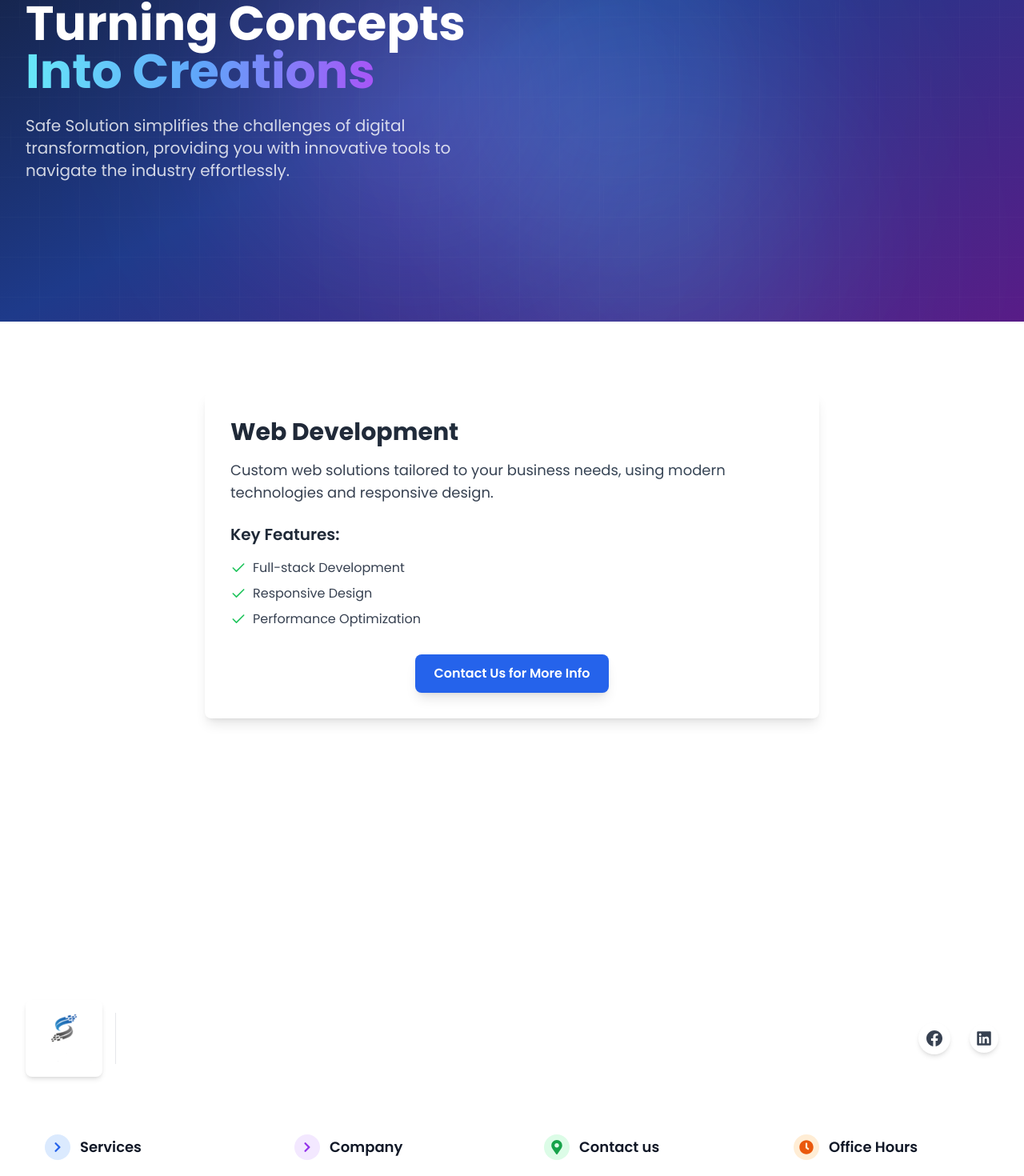
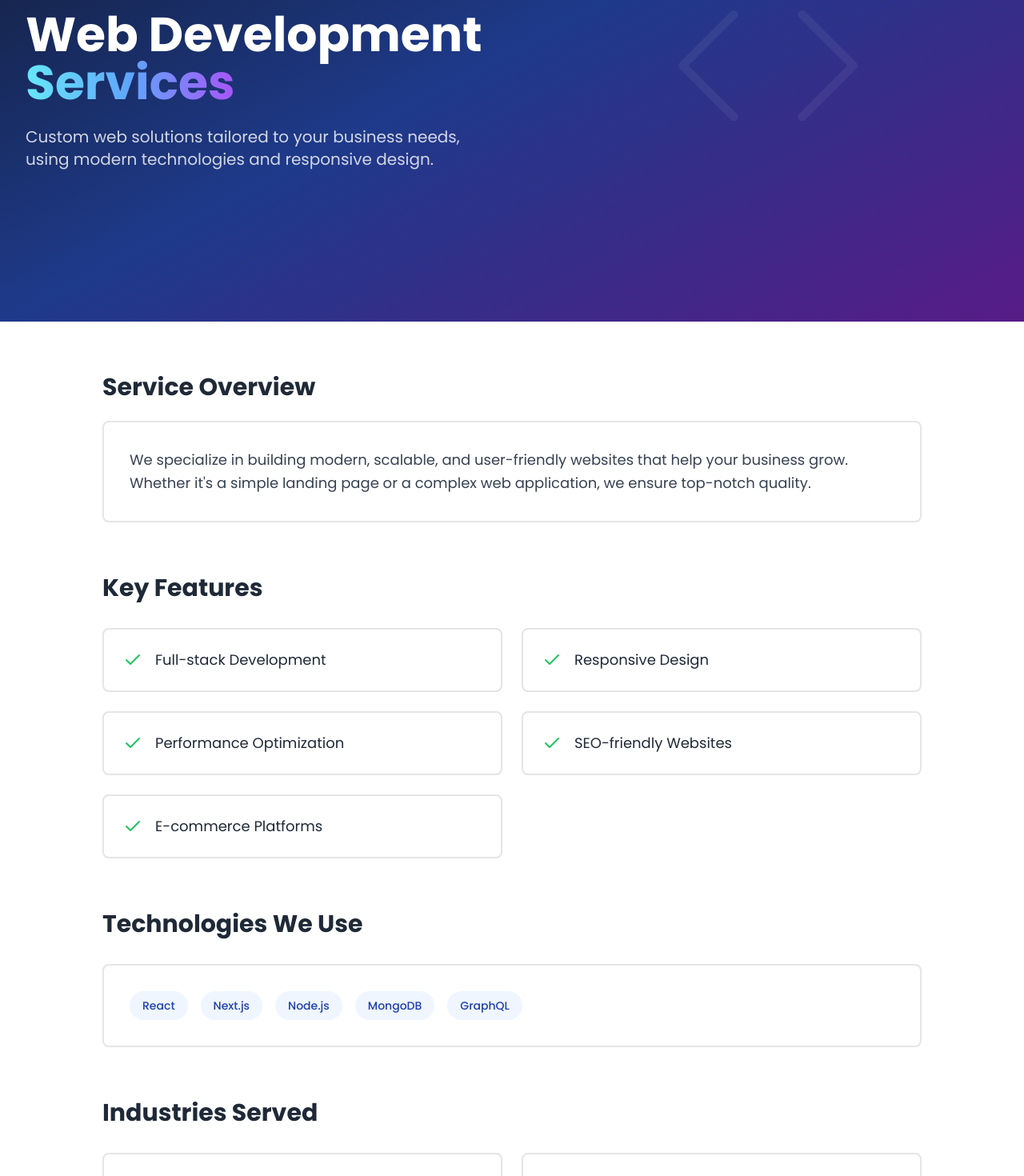
Before and after one commit to waseemarchiwiz/safesolutions-portfolio-webapp, a React (Vite) app: page /software/1 in a window 1280 px wide. Shown: the part 278-1748 px from the top of the page at 80% size. Built offline with nearby package versions, Linux system fonts and the light colour scheme; no server answers.

Commit message:
Added Content and add designed services details page

```diff
--- a/src/pages/Client/softwaredetails/Software.js
+++ b/src/pages/Client/softwaredetails/Software.js
@@ -12,7 +12,7 @@ import {
 export const Software = [
   {
     id: "1",
-    icon: CodeIcon, // Store the reference to the component
+    icon: CodeIcon, // Reference to the icon component
     title: "Web Development",
     description:
       "Custom web solutions tailored to your business needs, using modern technologies and responsive design.",
@@ -20,39 +20,80 @@ export const Software = [
       "Full-stack Development",
       "Responsive Design",
       "Performance Optimization",
+      "SEO-friendly Websites",
+      "E-commerce Platforms",
     ],
+    details: {
+      overview:
+        "We specialize in building modern, scalable, and user-friendly websites that help your business grow. Whether it's a simple landing page or a complex web application, we ensure top-notch quality.",
+      technologies: ["React", "Next.js", "Node.js", "MongoDB", "GraphQL"],
+      industriesServed: ["E-commerce", "Healthcare", "Education", "Startups"],
+    },
   },
   {
     id: "2",
     icon: PaletteIcon,
-    title: "UI/UX Design",
+    title: "Artificial Intelligence",
     description:
-      "Creating intuitive and engaging user interfaces that enhance user experience and drive conversion.",
-    features: ["User Research", "Wireframing", "Interactive Prototypes"],
+      "Harness the power of AI to automate processes, gain insights, and drive innovation in your business.",
+    features: [
+      "Machine Learning Models",
+      "Natural Language Processing",
+      "Predictive Analytics",
+      "Computer Vision",
+      "Custom AI Solutions",
+    ],
+    details: {
+      overview:
+        "We develop AI-driven solutions that empower your business to make data-driven decisions, automate repetitive tasks, and create personalized user experiences.",
+      technologies: ["TensorFlow", "PyTorch", "OpenAI", "AWS SageMaker"],
+      useCases: [
+        "Chatbots and Virtual Assistants",
+        "Fraud Detection",
+        "Customer Segmentation",
+        "Image Recognition",
+      ],
+    },
   },
   {
     id: "3",
     icon: Rocket,
-    title: "Digital Strategy",
+    title: "Game Development",
     description:
-      "Comprehensive digital transformation strategies to help your business grow and adapt in the digital landscape.",
+      "End-to-end game development services to create immersive and engaging gaming experiences.",
     features: [
-      "Business Analysis",
-      "Technology Consulting",
-      "Digital Roadmapping",
+      "2D/3D Game Design",
+      "Cross-platform Development",
+      "Multiplayer Integration",
+      "UI/UX for Games",
+      "AR/VR Game Experiences",
     ],
+    details: {
+      overview:
+        "From concept to deployment, we bring your game ideas to life with state-of-the-art technology and stunning visuals, ensuring an engaging experience for your audience.",
+      technologies: ["Unity", "Unreal Engine", "C#", "Blender", "Photon"],
+      gameTypes: ["Action", "Adventure", "Simulation", "Educational Games"],
+    },
   },
   {
     id: "4",
     icon: ShieldCheckIcon,
-    title: "Cybersecurity Services",
+    title: "App Development",
     description:
-      "Protect your digital assets with advanced security solutions and risk management strategies.",
+      "Build secure, scalable, and feature-rich mobile applications tailored to your needs.",
     features: [
-      "Risk Assessment",
-      "Data Protection",
-      "Threat Monitoring & Response",
+      "iOS and Android Development",
+      "Cross-platform Apps",
+      "UI/UX for Mobile Apps",
+      "App Security Features",
+      "Push Notifications",
     ],
+    details: {
+      overview:
+        "Our app development services include native and cross-platform solutions that deliver seamless performance and intuitive interfaces.",
+      technologies: ["Flutter", "React Native", "Swift", "Kotlin", "Firebase"],
+      industriesServed: ["Healthcare", "Finance", "Logistics", "Retail"],
+    },
   },
   {
     id: "5",
@@ -60,34 +101,114 @@ export const Software = [
     title: "Cloud Solutions",
     description:
       "Scalable and secure cloud infrastructure to streamline your business operations.",
-    features: ["Cloud Migration", "Serverless Computing", "Data Backups"],
+    features: [
+      "Cloud Migration",
+      "Serverless Computing",
+      "Data Backups",
+      "Disaster Recovery",
+      "Cloud Security",
+    ],
+    details: {
+      overview:
+        "Leverage the power of the cloud to reduce costs, enhance scalability, and improve business continuity.",
+      technologies: ["AWS", "Google Cloud", "Azure", "DigitalOcean"],
+      industriesServed: [
+        "Cloud Architecture Design",
+        "Hybrid Cloud Solutions",
+        "Database Management",
+        "DevOps in the Cloud",
+      ],
+    },
   },
   {
     id: "6",
-    icon: ChartPieIcon,
-    title: "Data Analytics",
-    description:
-      "Harness the power of data with actionable insights and advanced analytics tools.",
-    features: ["Data Visualization", "Predictive Analytics", "Big Data"],
-  },
-  {
-    id: "7",
     icon: ServerIcon,
     title: "DevOps Services",
     description:
       "Accelerate your software development lifecycle with continuous integration and delivery solutions.",
-    features: ["CI/CD Pipeline", "Infrastructure Automation", "Monitoring"],
-  },
-  {
-    id: "8",
-    icon: GlobeIcon,
-    title: "SEO & Digital Marketing",
-    description:
-      "Increase your online visibility and drive organic traffic with proven SEO and marketing strategies.",
     features: [
-      "SEO Optimization",
-      "Social Media Marketing",
-      "Content Creation",
+      "CI/CD Pipeline Setup",
+      "Infrastructure Automation",
+      "Monitoring and Logging",
+      "Configuration Management",
+      "Containerization (Docker/Kubernetes)",
     ],
+    details: {
+      overview:
+        "Our DevOps services ensure smooth collaboration between development and operations, enabling faster and more reliable software delivery.",
+      technologies: [
+        "Jenkins",
+        "GitHub Actions",
+        "Terraform",
+        "Ansible",
+        "Kubernetes",
+        "Docker",
+      ],
+      industriesServed: [
+        "Reduced Time to Market",
+        "Improved Code Quality",
+        "Streamlined Deployment",
+        "Enhanced Scalability",
+      ],
+    },
   },
 ];
+
+// {
+//   id: "5",
+//   icon: DatabaseIcon,
+//   title: "Cloud Solutions",
+//   description:
+//     "Scalable and secure cloud infrastructure to streamline your business operations.",
+//   features: [
+//     "Cloud Migration",
+//     "Serverless Computing",
+//     "Data Backups",
+//     "Disaster Recovery",
+//     "Cloud Security",
+//   ],
+//   details: {
+//     overview:
+//       "Leverage the power of the cloud to reduce costs, enhance scalability, and improve business continuity.",
+//     cloudProviders: ["AWS", "Google Cloud", "Azure", "DigitalOcean"],
+//     servicesOffered: [
+//       "Cloud Architecture Design",
+//       "Hybrid Cloud Solutions",
+//       "Database Management",
+//       "DevOps in the Cloud",
+//     ],
+//   },
+// },
+
+// {
+//   id: "6",
+//   icon: ServerIcon,
+//   title: "DevOps Services",
+//   description:
+//     "Accelerate your software development lifecycle with continuous integration and delivery solutions.",
+//   features: [
+//     "CI/CD Pipeline Setup",
+//     "Infrastructure Automation",
+//     "Monitoring and Logging",
+//     "Configuration Management",
+//     "Containerization (Docker/Kubernetes)",
+//   ],
+//   details: {
+//     overview:
+//       "Our DevOps services ensure smooth collaboration between development and operations, enabling faster and more reliable software delivery.",
+//     tools: [
+//       "Jenkins",
+//       "GitHub Actions",
+//       "Terraform",
+//       "Ansible",
+//       "Kubernetes",
+//       "Docker",
+//     ],
+//     benefits: [
+//       "Reduced Time to Market",
+//       "Improved Code Quality",
+//       "Streamlined Deployment",
+//       "Enhanced Scalability",
+//     ],
+//   },
+// },
--- a/src/pages/Client/softwaredetails/SoftwareDetails.jsx
+++ b/src/pages/Client/softwaredetails/SoftwareDetails.jsx
@@ -1,61 +1,25 @@
+
 import React from "react";
 import { Software } from "./Software";
 import { useParams, Link } from "react-router-dom";
-import { Check } from "lucide-react";
+import { Check, ArrowRight } from "lucide-react";
 import { motion } from "framer-motion";
 import ScrollToTop from "@/globals/ScrollToTop";
+import CustomButton from "@/globals/CustomButton";
+
 const SoftwareDetails = () => {
-  const { id } = useParams(); // Call useParams to retrieve route parameters
-
-  // Convert id to a number if necessary, as it might be a string from the URL
+  const { id } = useParams();
   const softwareService = Software.find((software) => software.id === id);
-
-  console.log(softwareService, "softwareService");
 
   if (!softwareService)
     return <div className="text-center py-12">No service found</div>;
 
   return (
     <>
-      <div className="  min-h-[85vh] flex items-center py-14 bg-gradient-to-br from-gray-900 via-blue-900 to-purple-900 text-white">
-        {/* Animated grid background */}
-        <div
-          className="absolute inset-0 overflow-hidden hidden sm:block"
-          style={{
-            backgroundImage: `linear-gradient(transparent 0%, transparent calc(100% - 1px), rgba(255, 255, 255, 0.1) calc(100% - 1px)),
-                         linear-gradient(90deg, transparent 0%, transparent calc(100% - 1px), rgba(255, 255, 255, 0.1) calc(100% - 1px))`,
-            backgroundSize: "50px 50px",
-            opacity: 0.2,
-          }}
-        />
-
-        {/* Enhanced glowing orbs */}
-        <div className="absolute top-1/4 right-1/4 w-96 h-96 bg-blue-500/30 rounded-full blur-[128px] mix-blend-screen hidden sm:block" />
-        <div className="absolute bottom-1/4 left-1/4 w-96 h-96 bg-purple-500/30 rounded-full blur-[128px] mix-blend-screen hidden sm:block" />
-        <div className="absolute top-1/2 left-1/2 w-96 h-96 bg-cyan-500/20 rounded-full blur-[128px] mix-blend-screen hidden sm:block" />
-
+      {/* Hero Section (Kept from previous implementation) */}
+      <div className="min-h-[85vh] flex items-center py-14 bg-gradient-to-br from-gray-900 via-blue-900 to-purple-900 text-white">
         <div className="relative w-full container mx-auto px-4 mt-10 sm:px-6 lg:px-8 py-20">
-          {/* Tech decorations */}
-          <div className="absolute top-0 left-0 w-full h-full overflow-hidden pointer-events-none">
-            {[...Array(20)].map((_, i) => (
-              <div
-                key={i}
-                className="absolute w-px h-20 bg-gradient-to-b from-transparent via-white/20 to-transparent"
-                style={{
-                  left: `${Math.random() * 100}%`,
-                  top: `${Math.random() * 100}%`,
-                  opacity: 0.1,
-                  animation: `moveUpDown ${
-                    5 + Math.random() * 5
-                  }s linear infinite`,
-                  animationDelay: `${Math.random() * 5}s`,
-                }}
-              />
-            ))}
-          </div>
-
           <div className="grid lg:grid-cols-2 gap-16 items-center">
-            {/* Left content */}
             <motion.div
               initial={{ opacity: 0, y: 30 }}
               animate={{ opacity: 1, y: 0 }}
@@ -69,97 +33,128 @@ const SoftwareDetails = () => {
 
               <div className="space-y-4">
                 <h1 className="text-5xl md:text-6xl font-bold mb-6">
-                  <span className="text-white">Turning Concepts </span>
+                  <span className="text-white">{softwareService.title} </span>
                   <span className="text-transparent bg-clip-text bg-gradient-to-r from-cyan-300 via-blue-400 to-purple-500">
-                    Into Creations
+                    Services
                   </span>
                 </h1>
 
                 <p className="text-xl text-white/80 max-w-xl">
-                  Safe Solution simplifies the challenges of digital
-                  transformation, providing you with innovative tools to
-                  navigate the industry effortlessly.
+                  {softwareService.description}
                 </p>
               </div>
             </motion.div>
 
-            {/* Right content - Carousel */}
-          </div>
-        </div>
-
-        {/* Animations */}
-        <style jsx>{`
-          @keyframes moveUpDown {
-            0%,
-            100% {
-              transform: translateY(0);
-            }
-            50% {
-              transform: translateY(100px);
-            }
-          }
-          @keyframes float {
-            0%,
-            100% {
-              transform: translateY(0);
-            }
-            50% {
-              transform: translateY(-20px);
-            }
-          }
-        `}</style>
-      </div>
-      <div className="min-h-screen bg-[#FFFFFF] dark:bg-black py-16 px-6 ">
-        <div className="container mx-auto max-w-3xl ">
-          <div className="flex justify-between items-center mb-6">
-            {/* <Link
-              to="/software"
-              className="text-blue-500 hover:underline text-lg cursor-pointer"
-            >
-              ← Back to Services
-            </Link> */}
-          </div>
-
-          <div className="bg-white dark:bg-gray-800 p-8 rounded-lg shadow-lg">
-            {/* Software Title */}
-            <h1 className="text-3xl font-bold mb-4 dark:text-white text-gray-800">
-              {softwareService.title}
-            </h1>
-
-            {/* Software Description */}
-            <p className="text-lg text-gray-700 dark:text-gray-300 mb-6">
-              {softwareService.description}
-            </p>
-
-            {/* Software Features */}
-            <div>
-              <h2 className="text-xl font-semibold mb-4 dark:text-white text-gray-800">
-                Key Features:
-              </h2>
-              <ul className="space-y-2">
-                {softwareService.features.map((feature, index) => (
-                  <li
-                    key={index}
-                    className="flex items-center text-gray-700 dark:text-gray-300"
-                  >
-                    <Check className="w-5 h-5 mr-2 text-green-500" /> {feature}
-                  </li>
-                ))}
-              </ul>
-            </div>
-
-            {/* Contact Button */}
-            <div className="text-center mt-8">
-              <Link
-                to="/contact"
-                className="inline-block px-6 py-3 bg-blue-600 text-white font-semibold rounded-lg shadow-lg hover:bg-blue-700 transition duration-300"
-              >
-                Contact Us for More Info
-              </Link>
+            {/* Optional: Add service icon or illustration */}
+            <div className="hidden lg:flex justify-center items-center">
+              <softwareService.icon
+                className="w-64 h-64 text-white/20 opacity-30"
+                strokeWidth={1}
+              />
             </div>
           </div>
         </div>
       </div>
+
+      {/* Detailed Service Information */}
+      <div className="bg-white dark:bg-black py-16 px-4 sm:px-6 lg:px-8">
+        <div className="max-w-5xl mx-auto">
+          {/* Overview Section */}
+          <section className="mb-16">
+            <h2 className="text-3xl font-bold text-gray-800 dark:text-white mb-6">
+              Service Overview
+            </h2>
+            <div className="bg-[#FFFFFF] dark:bg-black rounded-lg  border-2  hover:shadow-lg hover:shadow-slate-500 transition-shadow duration-300 p-8">
+              <p className="text-lg text-gray-700 dark:text-gray-300 leading-relaxed">
+                {softwareService.details.overview}
+              </p>
+            </div>
+          </section>
+
+          {/* Features Grid */}
+          <section className="mb-16">
+            <h2 className="text-3xl font-bold text-gray-800 dark:text-white mb-8">
+              Key Features
+            </h2>
+            <div className="grid md:grid-cols-2 gap-6">
+              {softwareService.features.map((feature, index) => (
+                <motion.div
+                  key={index}
+                  initial={{ opacity: 0, y: 20 }}
+                  animate={{ opacity: 1, y: 0 }}
+                  transition={{ delay: index * 0.1 }}
+                  className="bg-[#FFFFFF] dark:bg-black rounded-lg  border-2  hover:shadow-lg hover:shadow-slate-500 transition-shadow duration-300 p-6 flex items-center"
+                >
+                  <Check className="w-6 h-6 text-green-500 mr-4 flex-shrink-0" />
+                  <span className="text-gray-800 dark:text-white text-lg">
+                    {feature}
+                  </span>
+                </motion.div>
+              ))}
+            </div>
+          </section>
+
+          {/* Technologies Section */}
+          <section className="mb-16">
+            <h2 className="text-3xl font-bold text-gray-800 dark:text-white mb-8">
+              Technologies We Use
+            </h2>
+            <div className="bg-[#FFFFFF] dark:bg-black rounded-lg  border-2  hover:shadow-lg hover:shadow-slate-500 transition-shadow duration-300 p-8">
+              <div className="flex flex-wrap gap-4">
+                {softwareService.details.technologies.map((tech, index) => (
+                  <span
+                    key={index}
+                    className="bg-blue-50 dark:bg-gray-700 text-blue-800 dark:text-blue-300 px-4 py-2 rounded-full text-sm font-medium"
+                  >
+                    {tech}
+                  </span>
+                ))}
+              </div>
+            </div>
+          </section>
+
+          {/* Use Cases or Industries Section */}
+          <section className="mb-16">
+            <h2 className="text-3xl font-bold text-gray-800 dark:text-white mb-8">
+              {softwareService.details.useCases
+                ? "Use Cases"
+                : "Industries Served"}
+            </h2>
+            <div className="grid md:grid-cols-2 gap-6">
+              {(
+                softwareService.details.useCases ||
+                softwareService.details.industriesServed
+              ).map((item, index) => (
+                <motion.div
+                  key={index}
+                  initial={{ opacity: 0, x: -20 }}
+                  animate={{ opacity: 1, x: 0 }}
+                  transition={{ delay: index * 0.1 }}
+                  className="bg-[#FFFFFF] dark:bg-black rounded-lg p-6 border-2  hover:shadow-lg hover:shadow-slate-500 transition-shadow duration-300 flex items-center"
+                >
+                  <ArrowRight className="w-5 h-5 text-blue-500 mr-4 flex-shrink-0" />
+                  <span className="text-gray-800 dark:text-white text-lg">
+                    {item}
+                  </span>
+                </motion.div>
+              ))}
+            </div>
+          </section>
+
+          {/* Call to Action */}
+          <div className="text-center">
+            <CustomButton
+              to="/contact"
+              label="Discuss your project"
+              // className="inline-flex items-center px-8 py-3 border border-transparent text-base font-medium rounded-md text-white bg-blue-600 hover:bg-blue-700 transition duration-300 ease-in-out transform hover:scale-105 shadow-lg"
+            >
+              Discuss Your Project
+              <ArrowRight className="ml-3 -mr-1 h-5 w-5" />
+            </CustomButton>
+          </div>
+        </div>
+      </div>
+
       <ScrollToTop />
     </>
   );
```
